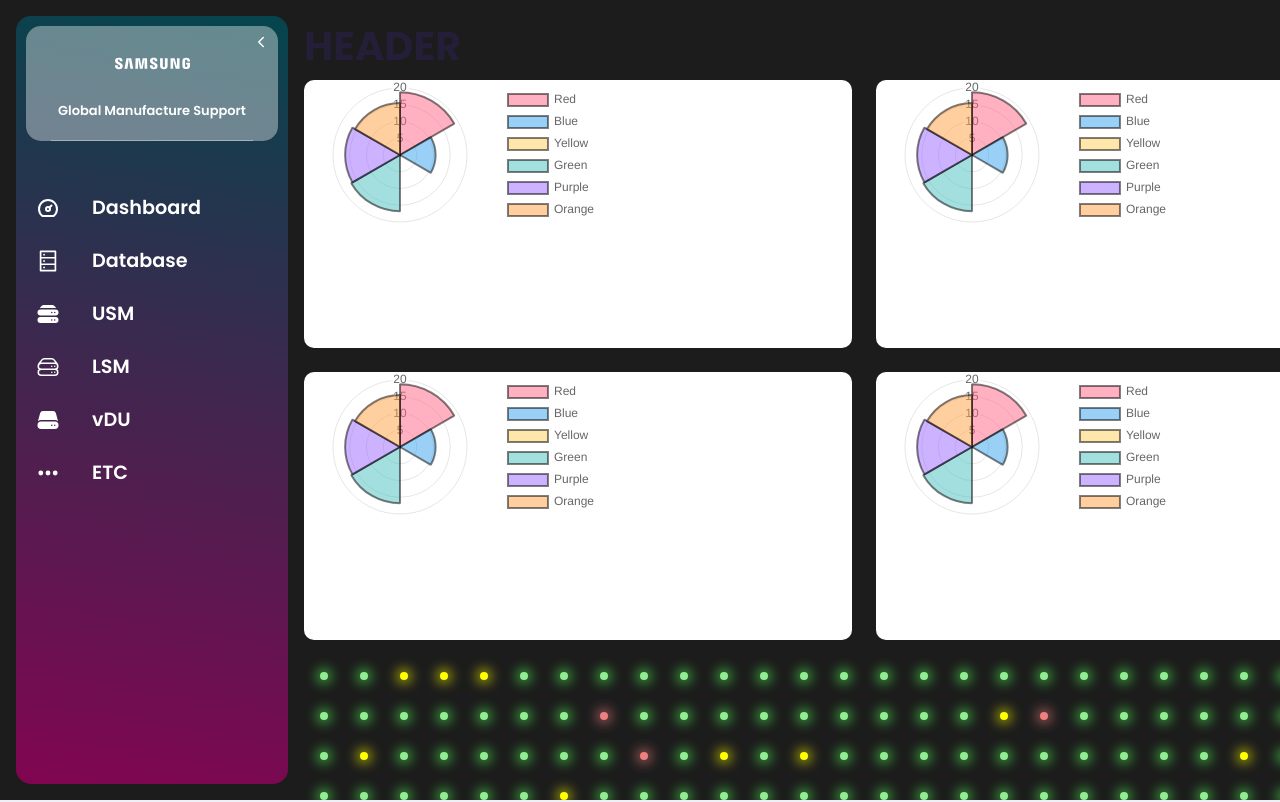
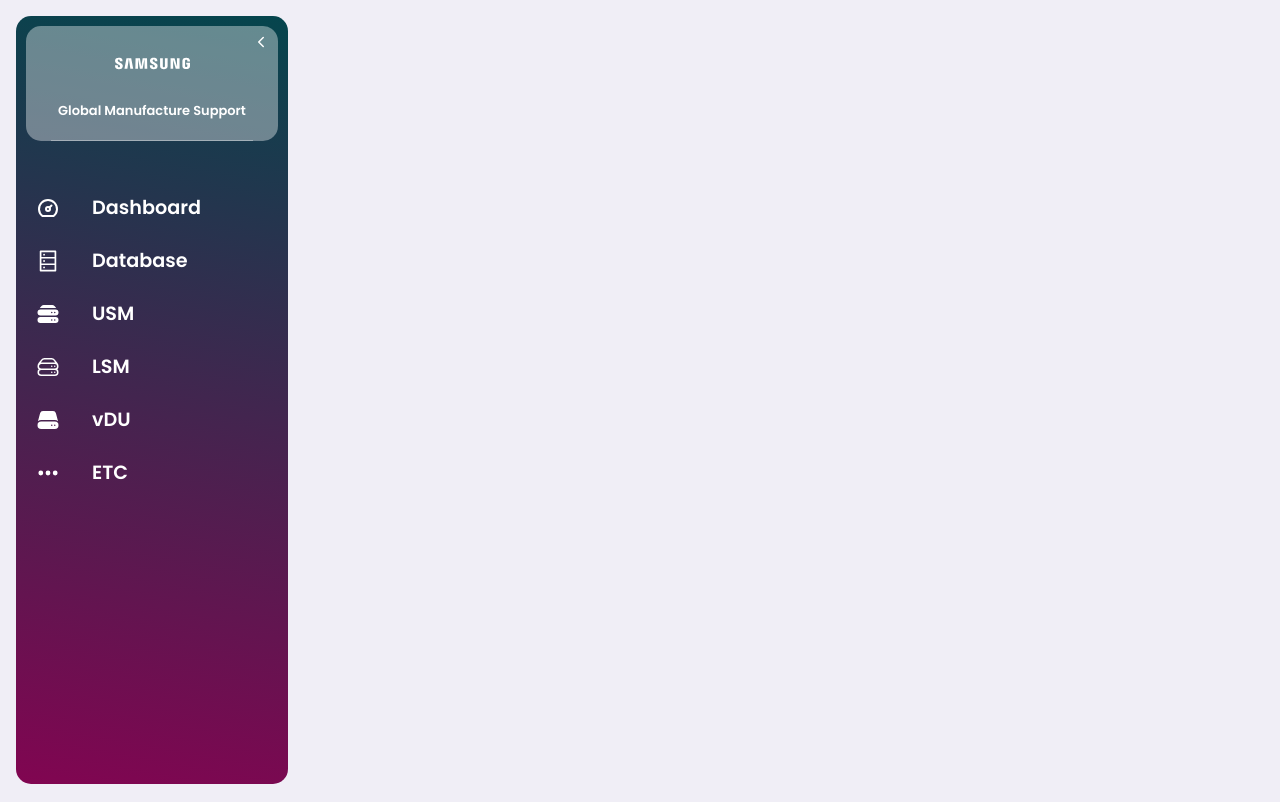
Before and after one commit to Rua427/Server_status, a React (Create React App) app: page / in a window 1280 px wide. Shown: the top 802 px of the page. Built offline with nearby package versions, Linux system fonts and the light colour scheme.

Commit message:
Update App.css

```diff
--- a/src/App.css
+++ b/src/App.css
@@ -1,9 +1,10 @@
 
-.App{
+
+.form{
     position:relative;
     display:flex;
     min-height:100vh;
-    justify-content: flex-start;
+    justify-content: center;
     align-items: flex-start;
     background-color: #1c1c1c;
 }
```
